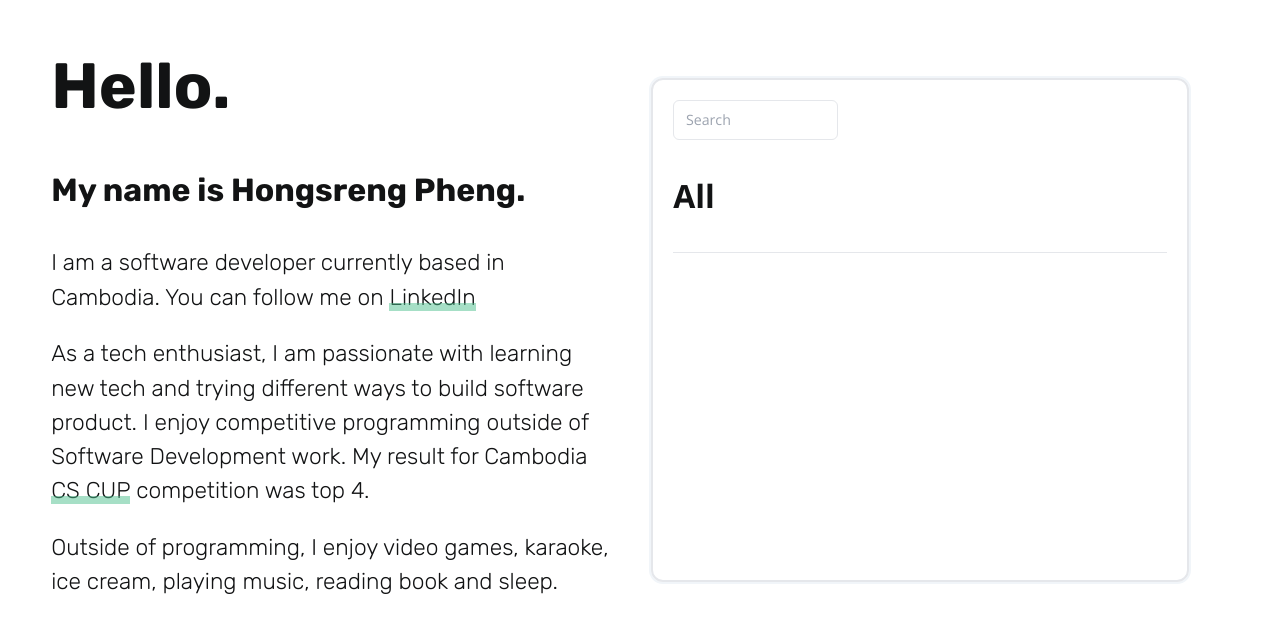
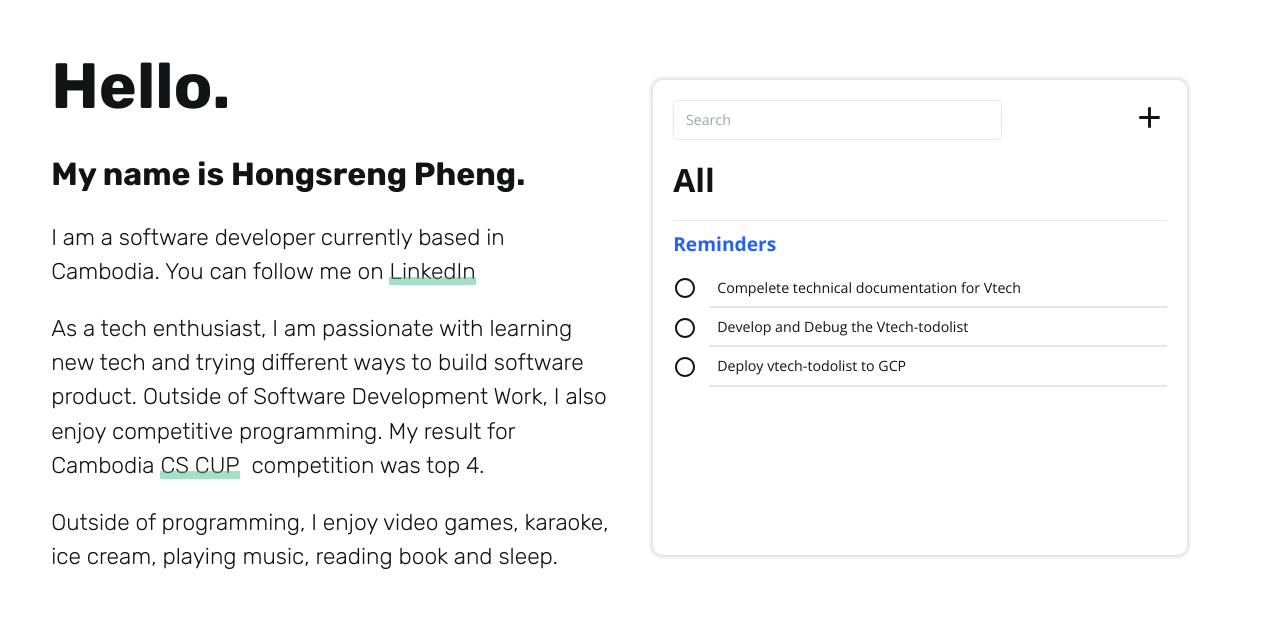
Before and after one commit to HS-pheng/vtech-reminders, a Next.js app: page / in a window 1280 px wide. Shown: the top 632 px of the page. Built offline with nearby package versions, Linux system fonts and the light colour scheme.

Commit message:
feat: UI in place

```diff
--- a/app/globals.css
+++ b/app/globals.css
@@ -3,12 +3,6 @@
 @tailwind utilities;
 
 @import url("https://fonts.googleapis.com/css2?family=Rubik:ital,wght@0,300..900;1,300..900&display=swap");
-
-* {
-  padding: 0;
-  margin: 0;
-  box-sizing: border-box;
-}
 
 body {
   font-family: "Rubik";
@@ -24,7 +18,12 @@ h1 {
 
 h2 {
   font-size: 2rem;
-  margin: 1em 0 1em 0;
+  margin: 0.5em 0 0.5em 0;
+}
+
+h3 {
+  font-size: 1.2rem;
+  margin: 0.5em 0 0.5em 0;
 }
 
 main p {
--- a/app/layout.tsx
+++ b/app/layout.tsx
@@ -1,5 +1,5 @@
 import type { Metadata } from "next";
-import { rubik } from "./ui/font";
+import { rubik } from "./lib/fonts";
 import "./globals.css";
 
 export const metadata: Metadata = {
@@ -32,10 +32,11 @@ export default function RootLayout({
                 </p>
                 <p>
                   As a tech enthusiast, I am passionate with learning new tech
-                  and trying different ways to build software product. I enjoy
-                  competitive programming outside of Software Development work.
-                  My result for Cambodia <a href="https://vuejs.org">CS CUP</a>{" "}
-                  competition was top 4.
+                  and trying different ways to build software product. Outside
+                  of Software Development Work, I also enjoy competitive
+                  programming. My result for Cambodia&nbsp;
+                  <a href="https://vuejs.org">CS CUP</a>&nbsp; competition was
+                  top 4.
                 </p>
                 <p>
                   Outside of programming, I enjoy video games, karaoke, ice
--- /dev/null
+++ b/app/lib/types.ts
@@ -0,0 +1,5 @@
+export type ITodo = {
+    id: string;
+    todo: string;
+    isCompleted: boolean;
+}
--- a/app/page.tsx
+++ b/app/page.tsx
@@ -1,12 +1,51 @@
+"use client";
+
 import Image from "next/image";
-import { openSans } from "./ui/font";
+import { openSans } from "./lib/fonts";
+import { ITodo } from "./lib/types";
+import Todo from "./ui/Todo";
+import AddIcon from "@mui/icons-material/Add";
+import { useState } from "react";
+import NewTodo from "./ui/NewTodo";
 
 export default function Home() {
+  const [todos, setTodos] = useState<ITodo[]>([
+    {
+      id: "1",
+      todo: "Compelete technical documentation for Vtech",
+      isCompleted: false,
+    },
+    {
+      id: "2",
+      todo: "Develop and Debug the Vtech-todolist",
+      isCompleted: false,
+    },
+    {
+      id: "3",
+      todo: "Deploy vtech-todolist to GCP",
+      isCompleted: false,
+    },
+  ]);
+
+  const [createNew, setCreateNew] = useState<boolean>(false);
+
   return (
     <div className={`${openSans.className}`}>
-      <input className="w-1/3 border p-2 rounded-md" placeholder=" Search " />
+      <div className="flex">
+        <input className="w-2/3 border p-2 rounded-md" placeholder=" Search " />
+        <AddIcon
+          className="ml-auto hover:bg-slate-300 cursor-pointer rounded-full"
+          fontSize="large"
+        />
+      </div>
+
       <h2 className="font-bold">All</h2>
       <hr />
+      <h3 className="font-bold text-blue-600">Reminders</h3>
+      {createNew && <NewTodo />}
+      {todos.map((todo) => {
+        return <Todo key={todo.id} todo={todo} />;
+      })}
     </div>
   );
 }
--- /dev/null
+++ b/app/ui/NewTodo.tsx
@@ -0,0 +1,11 @@
+import { ITodo } from "../lib/types";
+import RadioButtonUncheckedIcon from "@mui/icons-material/RadioButtonUnchecked";
+
+export default function NewTodo() {
+  return (
+    <div className="flex">
+      <RadioButtonUncheckedIcon className="self-center mr-3 cursor-pointer" />
+      <input className="p-2 border-b-2 w-full" />
+    </div>
+  );
+}
--- /dev/null
+++ b/app/ui/Todo.tsx
@@ -0,0 +1,43 @@
+import { ITodo } from "../lib/types";
+import RadioButtonUncheckedIcon from "@mui/icons-material/RadioButtonUnchecked";
+import EditIcon from "@mui/icons-material/Edit";
+import ClearIcon from "@mui/icons-material/Clear";
+import { useState } from "react";
+import clsx from "clsx";
+
+export default function Todo({ todo }: { todo: ITodo }) {
+  const [showActions, setShowActions] = useState<boolean>();
+
+  return (
+    <div
+      className="flex"
+      onMouseEnter={() => {
+        setShowActions(true);
+      }}
+      onMouseLeave={() => {
+        setShowActions(false);
+      }}
+    >
+      <RadioButtonUncheckedIcon className="self-center mr-3 cursor-pointer" />
+      <input
+        className={clsx("p-2 border-b-2 w-full outline-none")}
+        readOnly={false}
+        value={todo.todo}
+      />
+      {showActions && (
+        <div className="flex">
+          <EditIcon
+            className="p-2 self-center cursor-pointer hover:bg-blue-300 rounded-full"
+            color="primary"
+            fontSize="large"
+          />
+          <ClearIcon
+            className="p-2 self-center cursor-pointer hover:bg-red-300 rounded-full"
+            fontSize="large"
+            color="error"
+          />
+        </div>
+      )}
+    </div>
+  );
+}
--- a/package.json
+++ b/package.json
@@ -13,6 +13,7 @@
     "@emotion/styled": "^11.13.0",
     "@mui/icons-material": "^5.16.7",
     "@mui/material": "^5.16.7",
+    "clsx": "^2.1.1",
     "next": "14.2.5",
     "react": "^18",
     "react-dom": "^18"
```
Also changed, not shown: app/lib/fetchers.ts (added), app/lib/fonts.ts (renamed from app/ui/font.ts), 1 other file (tests, documents, lock files or other folders).
